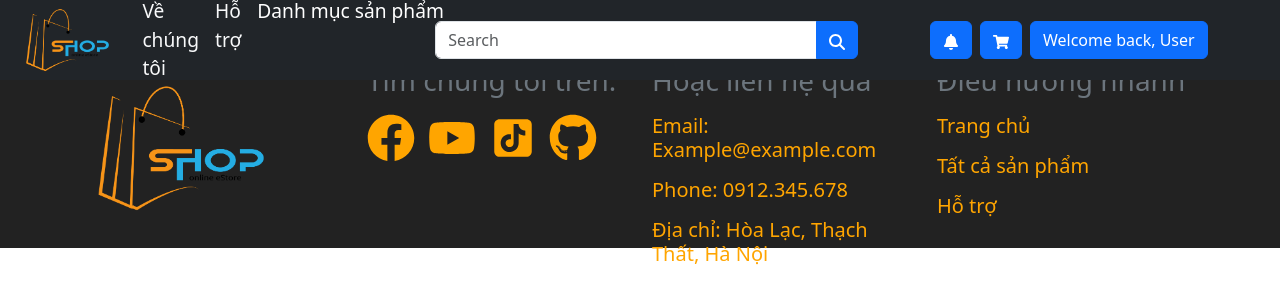
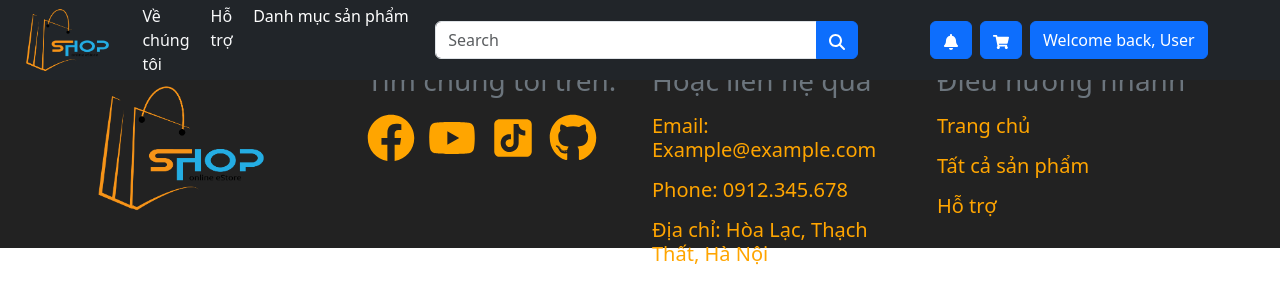
Before and after one commit to MinhBTHE186598/OnlineShop, a React (Create React App) app: page /mainShop in a window 1280 px wide. Shown: the top 304 px of the page. Built offline with nearby package versions, Linux system fonts and the light colour scheme.

Commit message:
Change Header fontSize

```diff
--- a/src/components/Header.js
+++ b/src/components/Header.js
@@ -18,7 +18,7 @@ import logo from '../utility/testlogo.png'
 
 function header() {
   return (
-    <Navbar expand="lg" className="bg-dark p-0" style={{ fontSize: 'larger', height: '10vh', display: 'flex', justifyContent: 'space-between' }} fixed='top'>
+    <Navbar expand="lg" className="bg-dark p-0" style={{ height: '10vh', display: 'flex', justifyContent: 'space-between' }} fixed='top'>
       <Container style={{ width: '33vw' }}>
         <Navbar.Brand as={Link} to="/">
           <img src={logo} style={{ width: '5em' }} alt="Logo" />
@@ -37,7 +37,7 @@ function header() {
           </Nav>
         </Navbar.Collapse>
       </Container>
-      <Form inline style={{ width: '33vw'}}>
+      <Form inline style={{ width: '33vw' }}>
         <InputGroup>
           <Form.Control
             placeholder="Search"
@@ -45,11 +45,11 @@ function header() {
             aria-describedby="basic-addon2"
           />
           <Button variant="primary" id="button-addon2">
-            <FaMagnifyingGlass/>
+            <FaMagnifyingGlass />
           </Button>
         </InputGroup>
       </Form>
-      <ButtonToolbar aria-label="Toolbar with button groups" style={{ width: '33vw', display: 'flex',justifyContent:'center' }}>
+      <ButtonToolbar aria-label="Toolbar with button groups" style={{ width: '33vw', display: 'flex', justifyContent: 'center' }}>
         <ButtonGroup className="m-1" aria-label="First group">
           <DropdownButton as={ButtonGroup} title={<FaBell />} id="bg-nested-dropdown">
             <Dropdown.Item eventKey="1">Dropdown link</Dropdown.Item>
--- a/src/components/HeaderTrim.js
+++ b/src/components/HeaderTrim.js
@@ -7,7 +7,7 @@ import logo from '../utility/testlogo.png'
 
 function HeaderTrim() {
   return (
-        <Navbar expand="lg" className="bg-dark p-0" style={{ fontSize: 'larger', height: '10vh', display: 'flex', justifyContent: 'space-between' }} fixed='top'>
+    <Navbar expand="lg" className="bg-dark p-0" style={{ height: '10vh', display: 'flex', justifyContent: 'space-between' }} fixed='top'>
       <Container style={{ width: '66vw' }}>
         <Navbar.Brand as={Link} to="/">
           <img src={logo} style={{ width: '5em' }} alt="Logo" />
```
Lines whose indentation alone changed are shown as unchanged.
